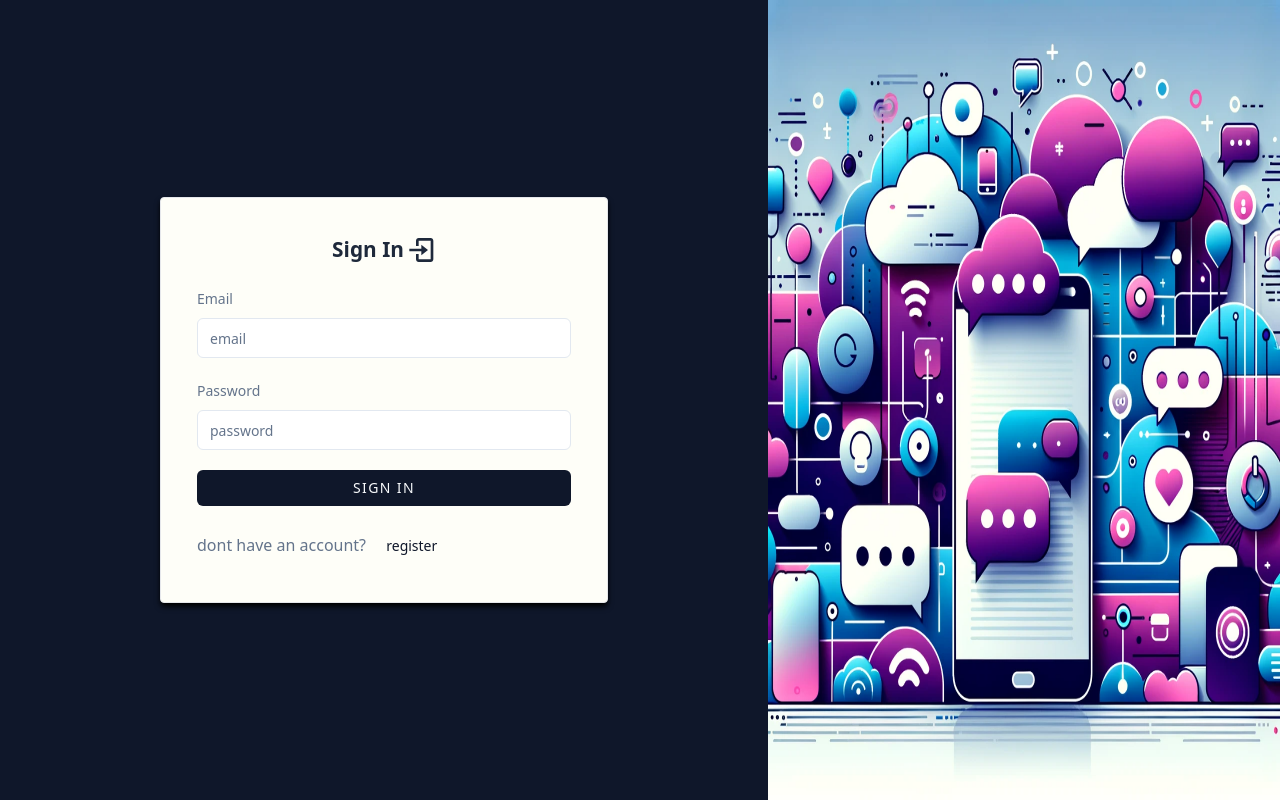
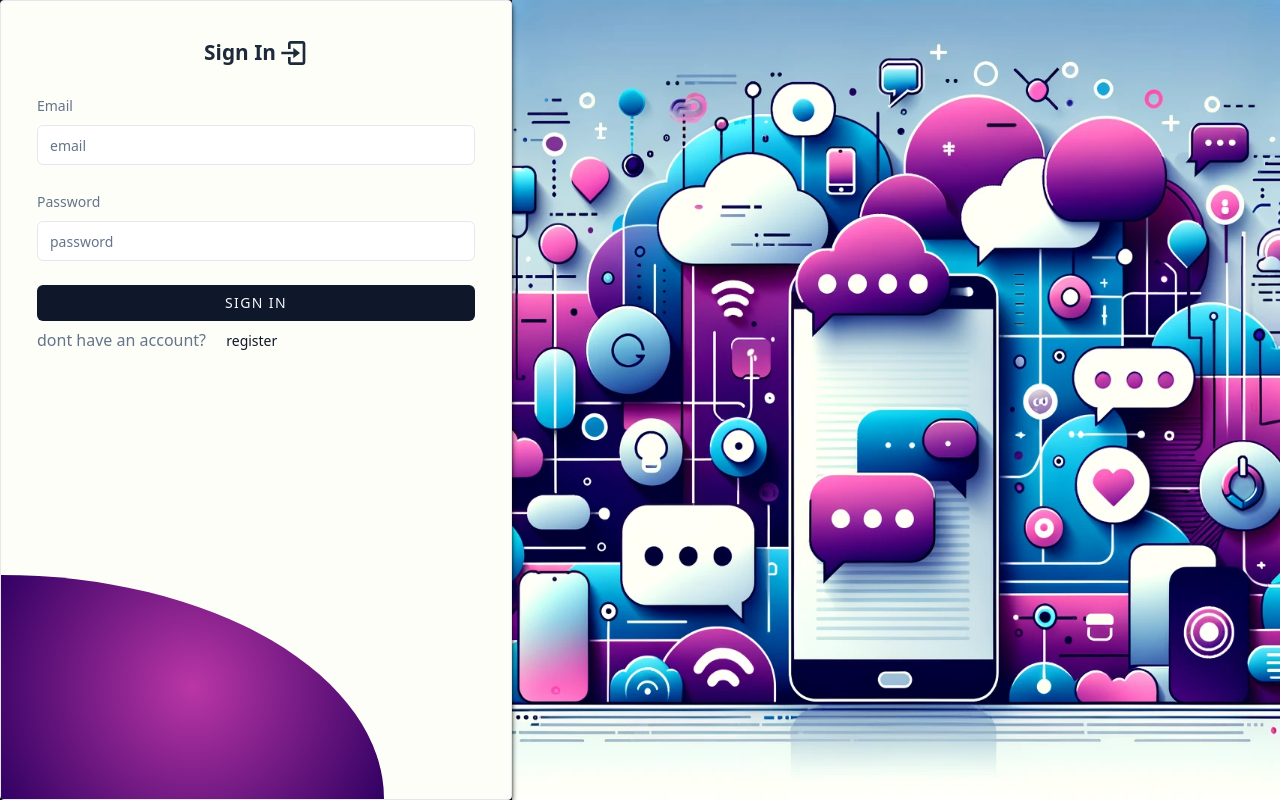
Before and after one commit to anton-lokianov/chat-app, a React (Vite) app in the folder client/: page / in a window 1280 px wide. Built offline with nearby package versions, Linux system fonts and the light colour scheme.

Commit message:
Refactor sign-in form and update layout

```diff
--- a/client/src/components/features/SignInForm.tsx
+++ b/client/src/components/features/SignInForm.tsx
@@ -19,13 +19,11 @@ export const SignInForm = () => {
     },
   });
 
-  // todo: add onSubmit handler add more styles
-  // BA36A6 hax color for the after element
   return (
     <Form {...form}>
       <form
         onSubmit={() => {}}
-        className='space-y-5 max-w-md w-full relative bg-[#FEFEF8] p-9 rounded-sm shadow-md shadow-black border border-gray-200'
+        className='space-y-6 h-screen w-full relative bg-[#FEFEF8] p-9 rounded-sm shadow-md shadow-black border border-gray-200 form'
       >
         <div className='flex justify-center items-center text-slate-800 font-bold text-[1.3rem]'>
           <span>Sign In</span>
@@ -57,6 +55,7 @@ export const SignInForm = () => {
             </FormItem>
           )}
         />
+        <div>
           <Button
             className='w-full tracking-widest'
             variant='default'
@@ -71,6 +70,7 @@ export const SignInForm = () => {
               register
             </Button>
           </div>
+        </div>
       </form>
     </Form>
   );
--- a/client/src/index.css
+++ b/client/src/index.css
@@ -74,3 +74,15 @@
     @apply bg-slate-900 text-background;
   }
 }
+
+.form::after {
+  content: '';
+  display: block;
+  position: absolute;
+  bottom: 0;
+  left: 0;
+  background-image: radial-gradient(circle, #ba36a6, #310063);
+  width: 75%;
+  height: 14rem;
+  border-top-right-radius: 100%;
+}
--- a/client/src/pages/_auth/auth.tsx
+++ b/client/src/pages/_auth/auth.tsx
@@ -4,10 +4,10 @@ import { SignInForm } from '@/components/features/SignInForm';
 const Auth = () => {
   return (
     <div className='flex flex-1'>
-      <div className='w-3/5 flex items-center justify-center'>
+      <div className='w-2/5 flex items-center justify-center'>
         <SignInForm />
       </div>
-      <img src={img} className='h-screen w-2/5' alt='chat-app' />
+      <img src={img} className='h-screen w-3/5' alt='chat-app' />
     </div>
   );
 };
```
Lines whose indentation alone changed are shown as unchanged.
